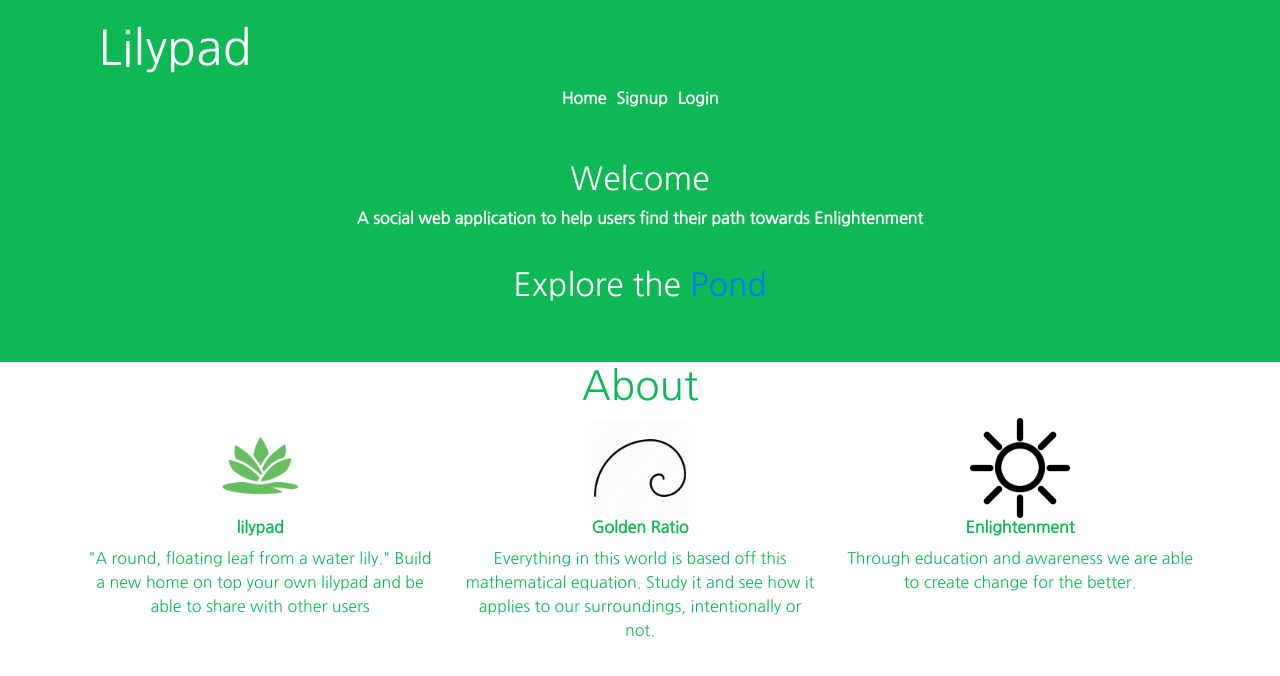
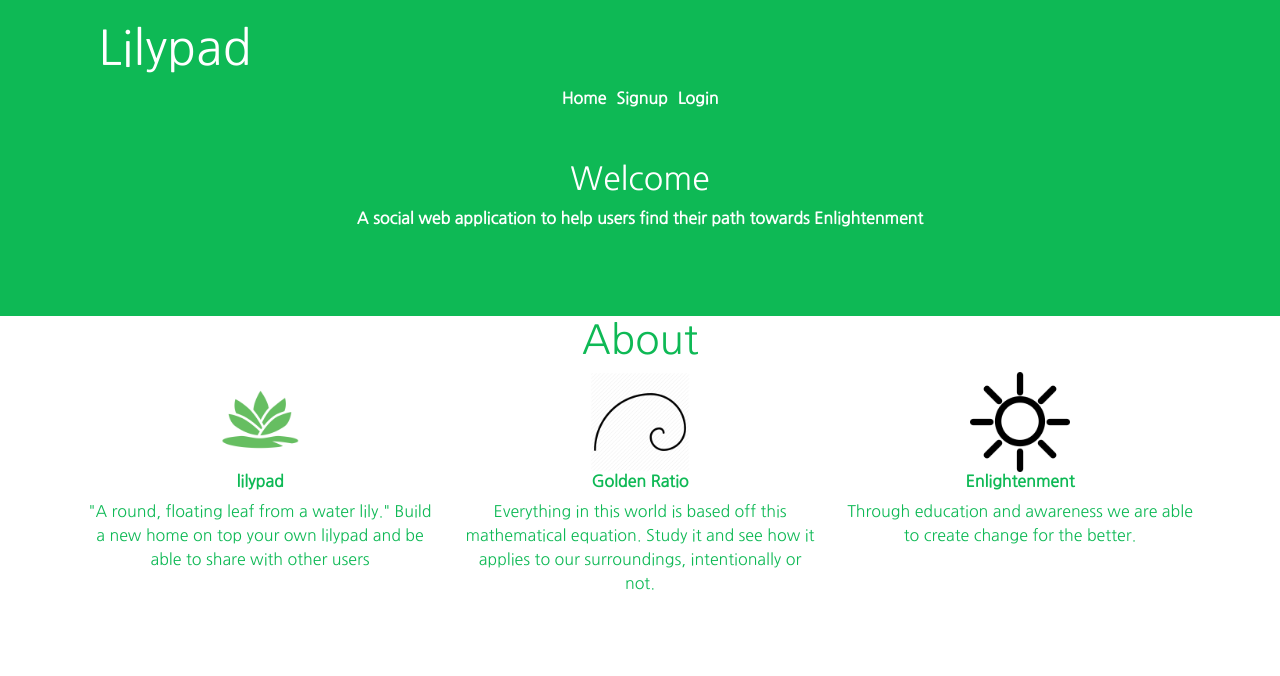
Before and after one commit to mannygaraboa/Ironhack-project-3, a React (Create React App) app in the folder client/: page / in a window 1280 px wide. Shown: the top 676 px of the page. Built offline with nearby package versions, Linux system fonts and the light colour scheme.

Commit message:
Updated Profiles

```diff
--- a/client/src/components/pages/Books.jsx
+++ b/client/src/components/pages/Books.jsx
@@ -87,7 +87,6 @@ class Books extends Component
           <button type="submit">Add</button>
         </form>
         <br />
-        <Link to={"/Dashboard"}>Dashboard</Link>
         {this.showBooks()}
       </div>
     )
--- a/client/src/components/pages/Dashboard.jsx
+++ b/client/src/components/pages/Dashboard.jsx
@@ -36,7 +36,7 @@ class Dashboard extends Component {
     console.log(this)
     return (
       <div className="Dashboard">
-        <h1>User Profiles</h1>
+        <h1>Check out other Lilypads in the Pond</h1>
       {this.showUsers()}
         {/* <Link to={"/Books"}>Click here to go to Books</Link>
         <br />
--- a/client/src/components/pages/Home.jsx
+++ b/client/src/components/pages/Home.jsx
@@ -25,7 +25,7 @@ export default class Home extends Component {
     return (
       <div className="Home">
         {api.isLoggedIn()}
-        <h2 className="check-users">Explore the <Link to="/dashboard">Pond</Link></h2>
+        {/* <h2 className="check-users">Explore the <Link to="/dashboard">Pond</Link></h2> */}
         {/* <form onSubmit={(e)=>this.handleSubmit(e)}>
           <input type="file" onChange={(e)=>this.handleChange(e)} /> <br/>
           <button type="submit">Save new profile picture</button>
--- a/client/src/components/pages/MyProfile.jsx
+++ b/client/src/components/pages/MyProfile.jsx
@@ -10,8 +10,6 @@ class MyProfile extends Component {
     bio: String,
   }
 
-
-
   handleChange(e) {
     this.setState({
       file: e.target.files[0]
@@ -22,8 +20,6 @@ class MyProfile extends Component {
     // Reuse of the method "addPicture" from the file '../api'
     api.addPicture(this.state.file)
   }
-
-
 
   componentDidMount(){
     console.log(this)
@@ -52,7 +48,6 @@ class MyProfile extends Component {
           <button type="submit" VALUE="Refresh">Save new profile picture</button>
         </form>
 
-
         {this.showBooks()}
 
         <img src={pictureUrl} height="200px" width="200px"/>
```
